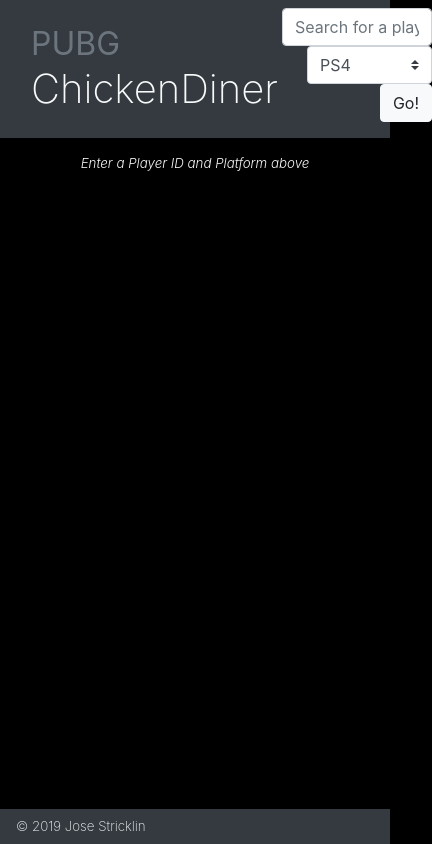
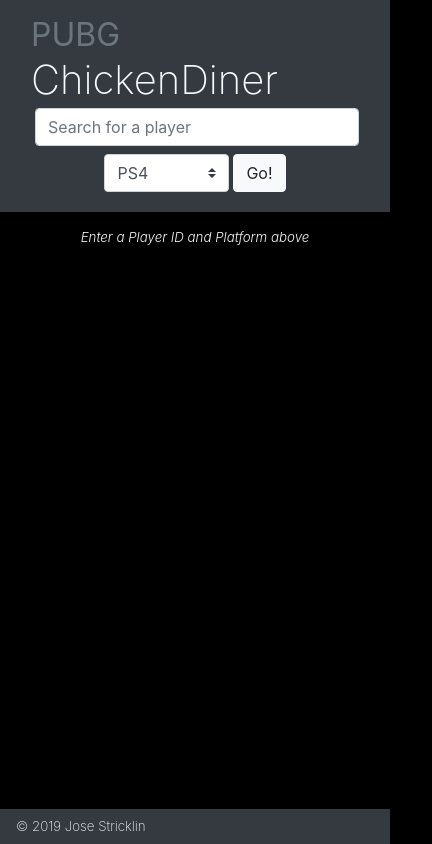
Before and after one commit to jstricklin/pubg-angular-front, an Angular app in the folder chicken-diner-angular/: page / in a window 390 px wide. Shown: the whole page, 432 px wide, since content can reach past the window. Built offline with nearby package versions, Linux system fonts and the light colour scheme.

Commit message:
update mobile layout

```diff
--- a/chicken-diner-angular/src/app/header/header.component.html
+++ b/chicken-diner-angular/src/app/header/header.component.html
@@ -1,6 +1,6 @@
 <div class='container-flex'>
     <nav class='navbar navbar-default bg-dark text-light pb-3 d-flex justify-content-center align-items-center'>
-        <div class="col-sm-10 justify-content-between d-flex align-items-center">
+        <div class="col-sm-10 justify-content-between flex-sm-row flex-column d-flex align-items-center">
             <h1 class='display-5'><small class='text-muted'>PUBG</small> ChickenDiner</h1>
             <ng-content></ng-content>
         </div>
--- a/chicken-diner-angular/src/app/search-form/search-form.component.html
+++ b/chicken-diner-angular/src/app/search-form/search-form.component.html
@@ -1,11 +1,11 @@
 <form action='#' ng-submit='onPlayerSearch(shard, playerName)' name='player-search'>
-    <div class='d-flex flex-wrap justify-content-end flex-md-nowrap'>
-        <input [(ngModel)]='playerName'type="text" name='name-input' class='order-md-1 player-name ml-1 form-control' placeholder='Search for a player' />
-        <select class='custom-select order-md-0' [(ngModel)]='shard' name='shard-input'>
+    <div class='d-flex flex-wrap justify-content-center flex-md-nowrap'>
+        <input [(ngModel)]='playerName'type="text" name='name-input' class='order-md-1 player-name ml-1 form-control my-1' placeholder='Search for a player' />
+        <select class='custom-select order-md-0 my-1' [(ngModel)]='shard' name='shard-input'>
             <option value='psn' selected >PS4</option>
             <option value='xbox'>Xbox One</option>
             <option value='steam'>Steam</option>
         </select>
-        <button (click)='onPlayerSearch(shard, playerName)'class='btn btn-light ml-1 order-sm-3' role='button' >Go!</button>
+        <button (click)='onPlayerSearch(shard, playerName)'class='btn btn-light ml-1 order-sm-3 my-1' role='button' >Go!</button>
     </div>
 </form>
```
